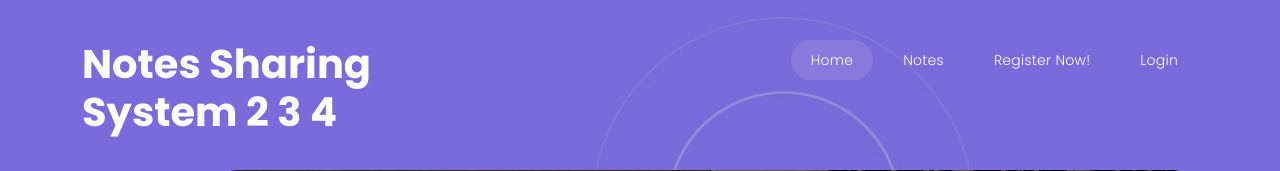
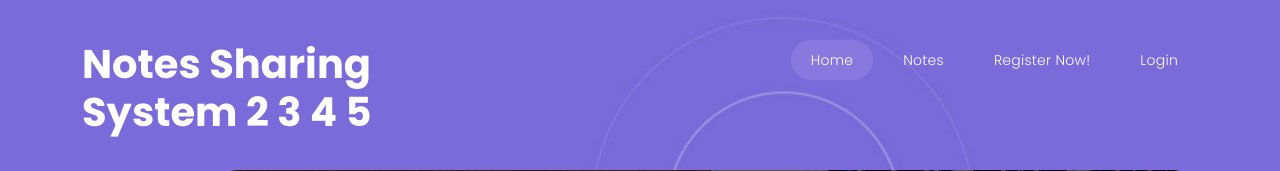
Before and after one commit to emersonlml/NSS, a Django app: page / in a window 1280 px wide. Shown: the top 171 px of the page. Run offline with Django 5.2, Linux system fonts and the light colour scheme; parts of the project's set-up code (start-up, migrations or seed data) failed here and were passed over; some libraries are stand-ins or nearby versions.

Commit message:
cambio index

```diff
--- a/notessharing/templates/index.html
+++ b/notessharing/templates/index.html
@@ -40,7 +40,7 @@ https://templatemo.com/tm-586-scholar
                 <nav class="main-nav">
                     <!-- ***** Logo Start ***** -->
 
-                        <h1 style="color: white;">Notes Sharing System 2 3 4</h1>
+                        <h1 style="color: white;">Notes Sharing System 2 3 4 5</h1>
 
 
                     <ul class="nav">
```
